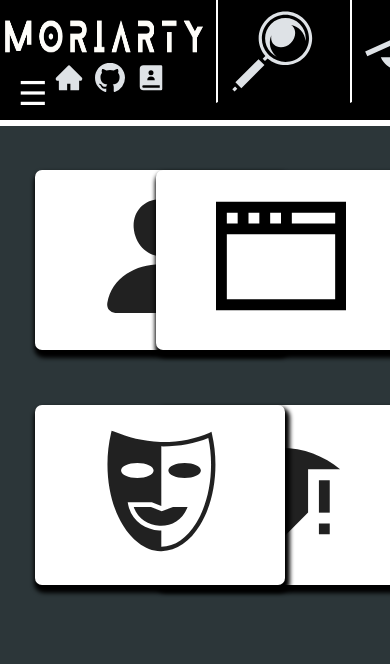
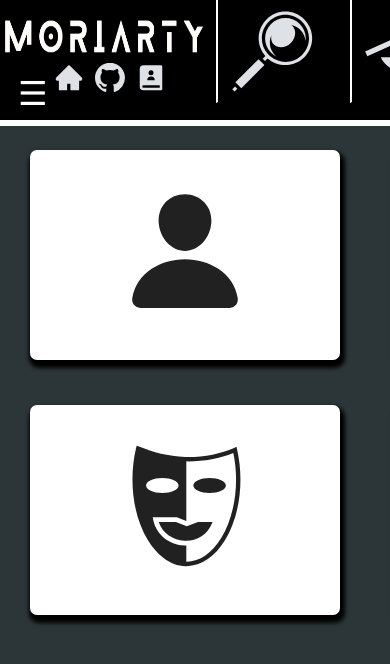
Before and after one commit to Fiery-Warrior/pub-mm-web, a React (Create React App) app: page /reconicon in a window 390 px wide. Shown: the top 664 px of the page. Built offline with nearby package versions, Linux system fonts and the light colour scheme.

Commit message:
1115px to 1545 for the recon cards

```diff
--- a/src/pages/Recon/ScanningCard.jsx
+++ b/src/pages/Recon/ScanningCard.jsx
@@ -33,9 +33,8 @@ export default function BasicCard() {
 
         '@media (max-width: 1508px)': {
           minWidth: 350,
-          right: '80px', //was 80
+          right: '80px',
           height: '230px',
-
         },
 
         '@media (max-width: 1508px)': {
@@ -46,22 +45,16 @@ export default function BasicCard() {
         },
 
         '@media (max-width: 1215px)': {
-          top: '175px',
-          minWidth: 250,
-          height: '200px',
-          width: '320px',
-
+          left: '765px',
+          minWidth: 330,
+          height: '210px',
         },
 
         '@media (max-width: 1115px)': {
-          top: '170px',
-          minWidth: 250,
-          height: '180px',
-          width: '250px',
-          right: '9%',
-
+          left: '760px',
+          minWidth: 310,
+          height: '210px',
         },
-
 
       }}
         className="card"
--- a/src/pages/Recon/reconActive.jsx
+++ b/src/pages/Recon/reconActive.jsx
@@ -38,23 +38,16 @@ export default function BasicCard() {
         },
 
         '@media (max-width: 1215px)': {
-          left: '445px',
-          top: '425px',
-          minWidth: 250,
-          height: '200px',
-          width: '320px',
-
+          left: '400px',
+          minWidth: 330,
+          height: '210px',
         },
 
         '@media (max-width: 1115px)': {
-          top: '405px',
-          minWidth: 250,
-          height: '180px',
-          width: '250px',
-          left: '40%', //'470px',
-
+          left: '395px',
+          minWidth: 310,
+          height: '210px',
         },
-
 
       }}
         className="card"
--- a/src/pages/Recon/reconBScan.jsx
+++ b/src/pages/Recon/reconBScan.jsx
@@ -38,21 +38,24 @@ export default function BasicCard() {
 
         },
 
-        '@media (max-width: 1215px)': {
-          top: '425px',
-          minWidth: 250,
-          height: '200px',
-          width: '320px',
+        '@media (max-width: 1493px)': {
+          minWidth: 350,
+          left: '80px',
+          height: '230px',
+          top: '405px',
 
         },
 
+        '@media (max-width: 1215px)': {
+          left: '35px',
+          minWidth: 330,
+          height: '210px',
+        },
+
         '@media (max-width: 1115px)': {
-          top: '405px',
-          minWidth: 250,
-          height: '180px',
-          width: '250px',
-          left: '9%',//'120px',
-
+          left: '30px',
+          minWidth: 310,
+          height: '210px',
         },
 
 
--- a/src/pages/Recon/reconCompany.jsx
+++ b/src/pages/Recon/reconCompany.jsx
@@ -36,23 +36,23 @@ export default function BasicCard() {
           height: '230px',
         },
 
+        // '@media (max-width: 1530px)': {
+        //   minWidth: 350,
+        //   left: '465px',
+        //   height: '230px',
+
+        // },
 
         '@media (max-width: 1215px)': {
-          left: '445px',
-          top: '175px',
-          minWidth: 250,
-          height: '200px',
-          width: '320px',
-
+          left: '400px',
+          minWidth: 330,
+          height: '210px',
         },
 
         '@media (max-width: 1115px)': {
-          top: '170px',
-          minWidth: 250,
-          height: '180px',
-          width: '250px',
-          left: '40%',
-
+          left: '395px',
+          minWidth: 310,
+          height: '210px',
         },
 
       }}
--- a/src/pages/Recon/reconIndiv.jsx
+++ b/src/pages/Recon/reconIndiv.jsx
@@ -37,33 +37,24 @@ export default function BasicCard() {
 
           },
 
-          '@media (max-width: 1493px)': {
-            // minWidth: 350,
-            // left: '75px',
-            // height: '225px',
-            minWidth: 350,
-            left: '80px',
-            height: '230px',
+          // '@media (max-width: 1530px)': {
+          //   minWidth: 350,
+          //   left: '80px',
+          //   height: '230px',
+          // },
 
-          },
-
+          /**Once it becomes 1215px then it goes to the  @ media (max-width: 1493px)*/
           '@media (max-width: 1215px)': {
-            top: '175px',
-            minWidth: 250,
-            height: '200px',
-            width: '320px',
-
+            left: '35px',
+            minWidth: 330,
+            height: '210px',
           },
 
           '@media (max-width: 1115px)': {
-            top: '170px',
-            minWidth: 250,
-            height: '180px',
-            width: '250px',
-            left: '9%',
-
+            left: '30px',
+            minWidth: 310,
+            height: '210px',
           },
-
 
         }}
         className="card"
--- a/src/pages/Recon/reconSocial.jsx
+++ b/src/pages/Recon/reconSocial.jsx
@@ -48,22 +48,17 @@ export default function BasicCard() {
         },
 
         '@media (max-width: 1215px)': {
-          top: '425px',
-          minWidth: 250,
-          height: '200px',
-          width: '320px',
-
+          left: '765px',
+          minWidth: 330,
+          height: '210px',
 
         },
 
-          '@media (max-width: 1115px)': {
-            top: '405px',
-            minWidth: 250,
-            height: '180px',
-            width: '250px',
-            right: '9%',//'50px',
-
-          },
+        '@media (max-width: 1115px)': {
+          left: '760px',
+          minWidth: 310,
+          height: '210px',
+        },
 
       }}
         className="card"
```
